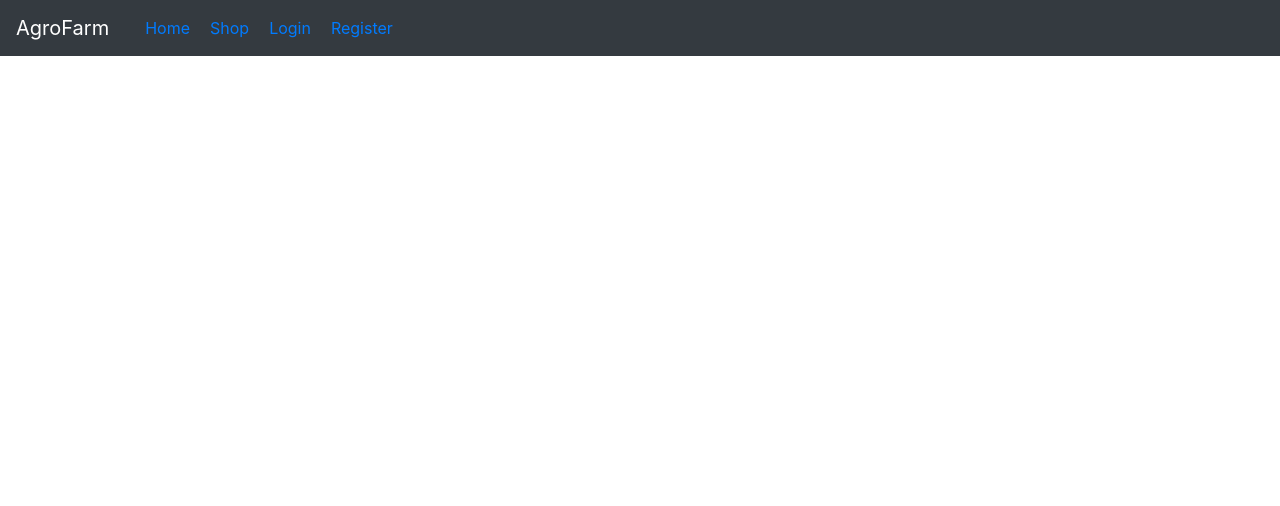
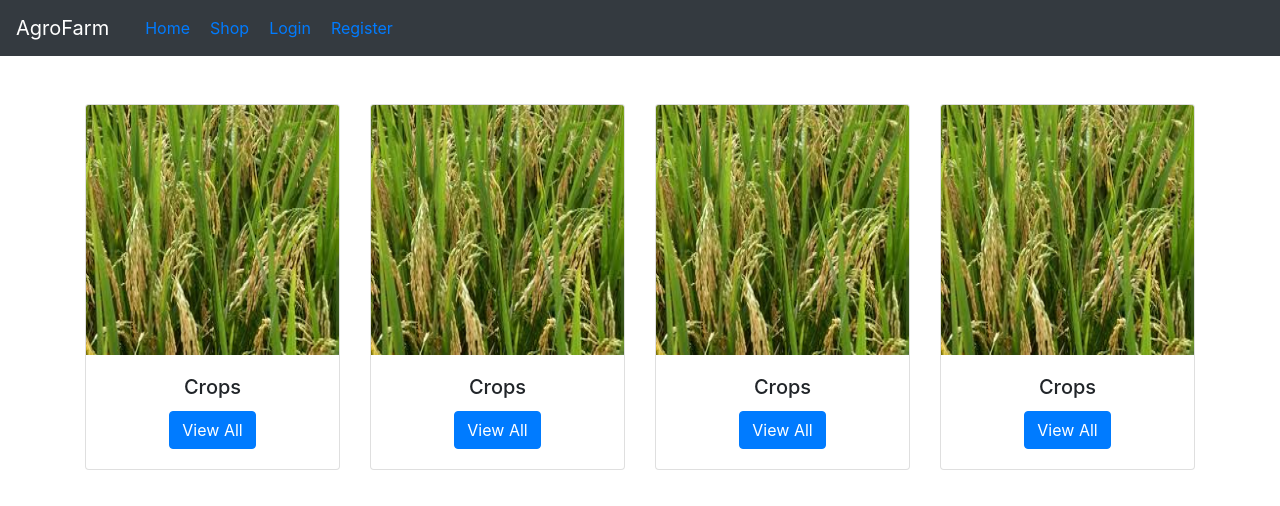
Before and after one commit to sharif7761/AgroFarm-React-Laravel, a React (Create React App) app in the folder frontend-react/: page /products in a window 1280 px wide. Shown: the top 506 px of the page. Built offline with nearby package versions, Linux system fonts and the light colour scheme.

Commit message:
products page

```diff
--- a/frontend-react/src/App.js
+++ b/frontend-react/src/App.js
@@ -5,6 +5,7 @@ import Login from "./components/Login";
 import Register from "./components/Register";
 import Home from "./components/Home";
 import Shop from "./components/Shop";
+import Products from "./components/Products";
 
 function App() {
   return (
@@ -20,6 +21,9 @@ function App() {
             <Route path="/shop">
                 <Shop />
             </Route>
+            <Route path="/products">
+                <Products />
+            </Route>
             <Route exact path='/'>
                 <Home />
             </Route>
--- /dev/null
+++ b/frontend-react/src/components/Products.js
@@ -0,0 +1,52 @@
+import React from 'react';
+import Crops from "../assets/images/crops.jpg";
+import {Link} from "react-router-dom";
+
+const Products = () => {
+    return (
+        <div>
+            <section className='container'>
+                <div className='row my-5'>
+                    <div className='col-6 col-md-3'>
+                        <div className="card" >
+                            <img className="card-img-top" src={ Crops } height="250" alt="Card image cap" />
+                            <div className="card-body m-auto">
+                                <h5 className="card-title text-center">Crops</h5>
+                                <Link to="/products" className="btn btn-primary">View All</Link>
+                            </div>
+                        </div>
+                    </div>
+                    <div className='col-6 col-md-3'>
+                        <div className="card" >
+                            <img className="card-img-top" src={ Crops } height="250" alt="Card image cap" />
+                            <div className="card-body m-auto">
+                                <h5 className="card-title text-center">Crops</h5>
+                                <Link to="/products" className="btn btn-primary">View All</Link>
+                            </div>
+                        </div>
+                    </div>
+                    <div className='col-6 col-md-3'>
+                        <div className="card" >
+                            <img className="card-img-top" src={ Crops } height="250" alt="Card image cap" />
+                            <div className="card-body m-auto">
+                                <h5 className="card-title text-center">Crops</h5>
+                                <Link to="/products" className="btn btn-primary">View All</Link>
+                            </div>
+                        </div>
+                    </div>
+                    <div className='col-6 col-md-3'>
+                        <div className="card" >
+                            <img className="card-img-top" src={ Crops } height="250" alt="Card image cap" />
+                            <div className="card-body m-auto">
+                                <h5 className="card-title text-center">Crops</h5>
+                                <a href="#" className="btn btn-primary">View All</a>
+                            </div>
+                        </div>
+                    </div>
+                </div>
+            </section>
+        </div>
+    );
+};
+
+export default Products;
--- a/frontend-react/src/components/Shop.js
+++ b/frontend-react/src/components/Shop.js
@@ -2,6 +2,7 @@ import React from 'react';
 import Veg from '../assets/images/veg.jpg'
 import Friuts from '../assets/images/fruits.jpg'
 import Crops from '../assets/images/crops.jpg'
+import {Link} from "react-router-dom";
 
 const Shop = () => {
     return (
@@ -12,7 +13,7 @@ const Shop = () => {
                         <img className="card-img-top" src={ Crops } height="250" alt="Card image cap" />
                         <div className="card-body m-auto">
                             <h5 className="card-title text-center">Crops</h5>
-                            <a href="#" className="btn btn-primary">View All</a>
+                            <Link to="/products" className="btn btn-primary">View All</Link>
                         </div>
                     </div>
                 </div>
@@ -21,7 +22,7 @@ const Shop = () => {
                         <img className="card-img-top" src={ Friuts } height="250" alt="Card image cap" />
                         <div className="card-body m-auto">
                             <h5 className="card-title text-center">Fruits</h5>
-                            <a href="#" className="btn btn-primary">View All</a>
+                            <Link to="/products" className="btn btn-primary">View All</Link>
                         </div>
                     </div>
                 </div>
@@ -30,7 +31,7 @@ const Shop = () => {
                         <img className="card-img-top" src={ Veg } height="250" alt="Card image cap" />
                         <div className="card-body m-auto">
                             <h5 className="card-title text-center">Vegetables</h5>
-                            <a href="#" className="btn btn-primary">View All</a>
+                            <Link to="/products" className="btn btn-primary">View All</Link>
                         </div>
                     </div>
                 </div>
```
